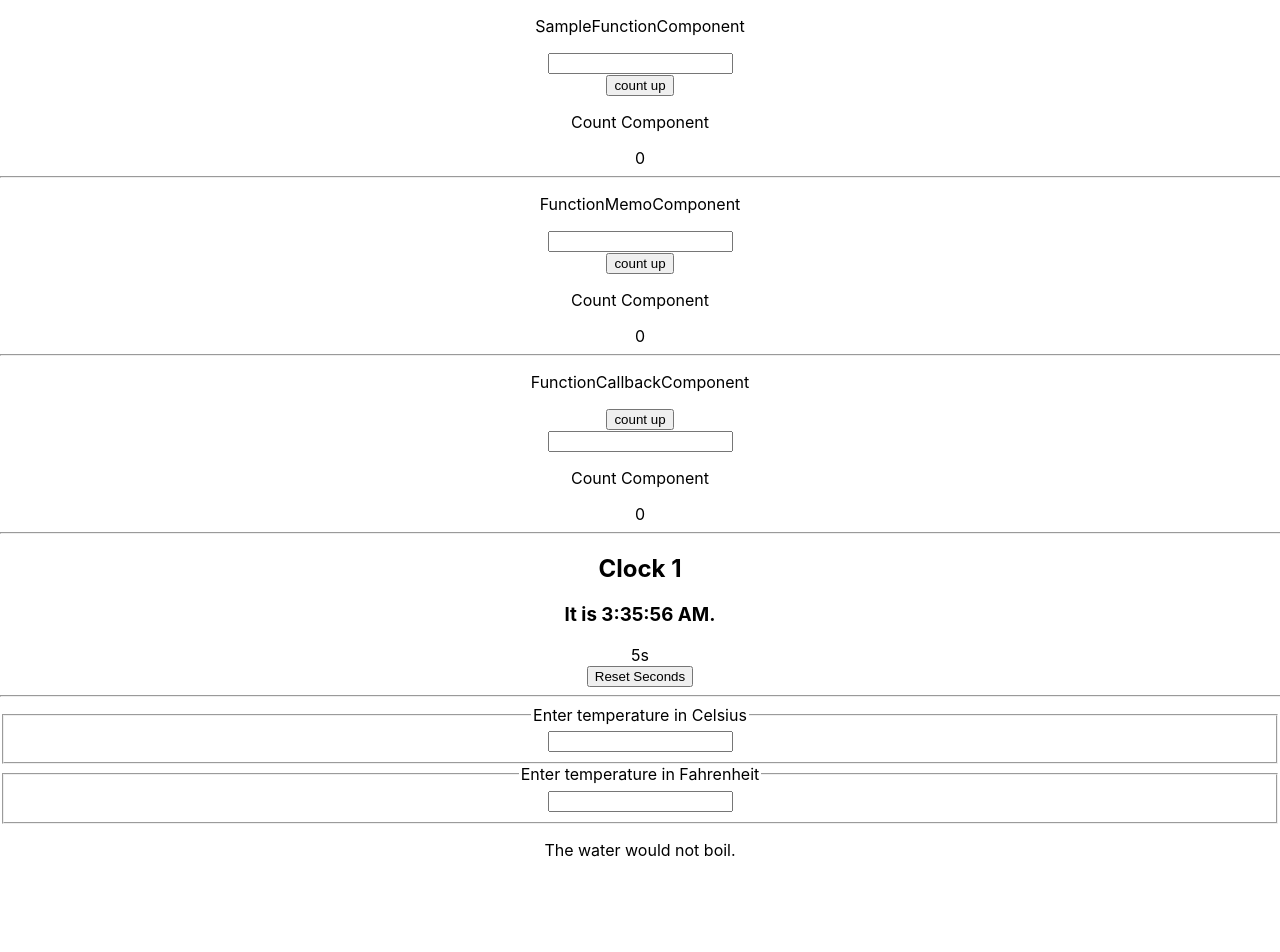
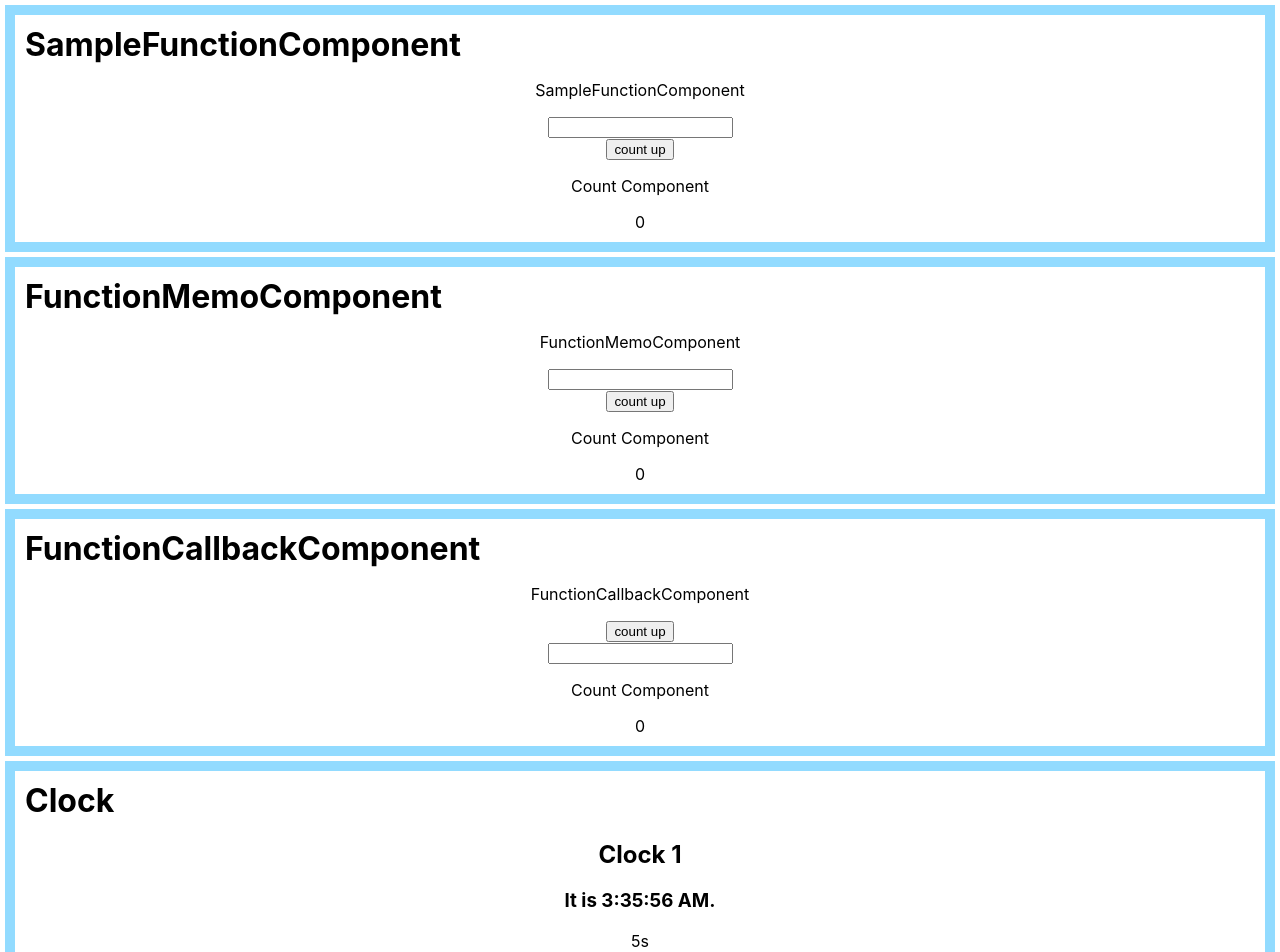
Before and after one commit to 2017Yasu/test-react-components, a React (Create React App) app: page / in a window 1280 px wide. Shown: the top 952 px of the page. Before the commit the page ends 876 px from the top, so only its background shows below. Built offline with nearby package versions, Linux system fonts and the light colour scheme.

Commit message:
コンポジションによりchildrenを受け取るようなコンポーネントを作成

```diff
--- a/src/App.tsx
+++ b/src/App.tsx
@@ -1,3 +1,4 @@
+import CompositionComponent from './components/composition-component';
 import SampleFunctionComponent from './components/sample-function-component';
 import FunctionMemoComponent from './components/function-memo-component';
 import FunctionCallbackComponent from './components/function-callback-component';
@@ -7,17 +8,39 @@ import LiftingStateUpComponent from './components/lifting-state-up-component';
 import './App.scss';
 
 function App(): JSX.Element {
+    const defaultBorderColor = '#92DBFF';
     return (
         <div className="App">
-            <SampleFunctionComponent />
-            <hr style={{ width: '100%' }} />
-            <FunctionMemoComponent />
-            <hr style={{ width: '100%' }} />
-            <FunctionCallbackComponent />
-            <hr style={{ width: '100%' }} />
-            <Clock />
-            <hr style={{ width: '100%' }} />
-            <LiftingStateUpComponent />
+            <CompositionComponent
+                color={defaultBorderColor}
+                title='SampleFunctionComponent'
+            >
+                <SampleFunctionComponent />
+            </CompositionComponent>
+            <CompositionComponent
+                color={defaultBorderColor}
+                title='FunctionMemoComponent'
+            >
+                <FunctionMemoComponent />
+            </CompositionComponent>
+            <CompositionComponent
+                color={defaultBorderColor}
+                title='FunctionCallbackComponent'
+            >
+                <FunctionCallbackComponent />
+            </CompositionComponent>
+            <CompositionComponent
+                color={defaultBorderColor}
+                title='Clock'
+            >
+                <Clock />
+            </CompositionComponent>
+            <CompositionComponent
+                color={defaultBorderColor}
+                title='LiftingStateUpComponent'
+            >
+                <LiftingStateUpComponent />
+            </CompositionComponent>
         </div>
     );
 }
--- /dev/null
+++ b/src/components/composition-component/CompositionComponent.scss
@@ -0,0 +1,10 @@
+.CompositionComponent {
+    padding: 10px;
+    margin: 5px;
+    border: 10px solid;
+
+    .component-title {
+        text-align: left;
+        margin: 0px;
+    }
+}
--- /dev/null
+++ b/src/components/composition-component/CompositionComponent.tsx
@@ -0,0 +1,26 @@
+import { ReactNode, CSSProperties } from 'react';
+
+import './CompositionComponent.scss';
+
+type Props = {
+    color: string;
+    title: string;
+    children?: ReactNode;
+};
+
+export default function CompositionComponent(props: Props): JSX.Element {
+    const style: CSSProperties = {
+        borderColor: props.color,
+    };
+    return (
+        <>
+            <div
+                className='CompositionComponent'
+                style={style}
+            >
+                <h1 className='component-title'>{props.title}</h1>
+                {props.children}
+            </div>
+        </>
+    );
+}
--- /dev/null
+++ b/src/components/composition-component/index.ts
@@ -0,0 +1,3 @@
+import CompositionComponent from './CompositionComponent';
+
+export default CompositionComponent;
```
